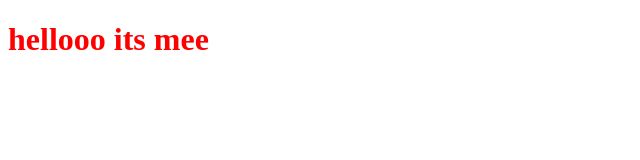
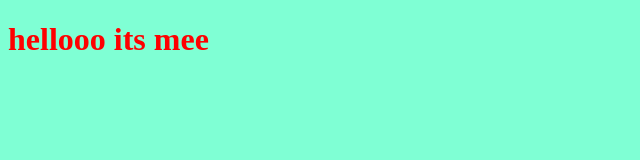
Before and after one commit to yasmeenhegazy-dev/my-project, a plain HTML site: page index.html in a window 1280 px wide. Shown: the whole page, without its empty margins (0-640 px from the left). Drawn offline with Linux system fonts and the light colour scheme.

Commit message:
changing back ground color

```diff
--- a/style.css
+++ b/style.css
@@ -1,6 +1,6 @@
 #uu{
     color: red;
 }
-.body{
-    background: aquamarines;
+body{
+    background:aquamarine;
 }
```
